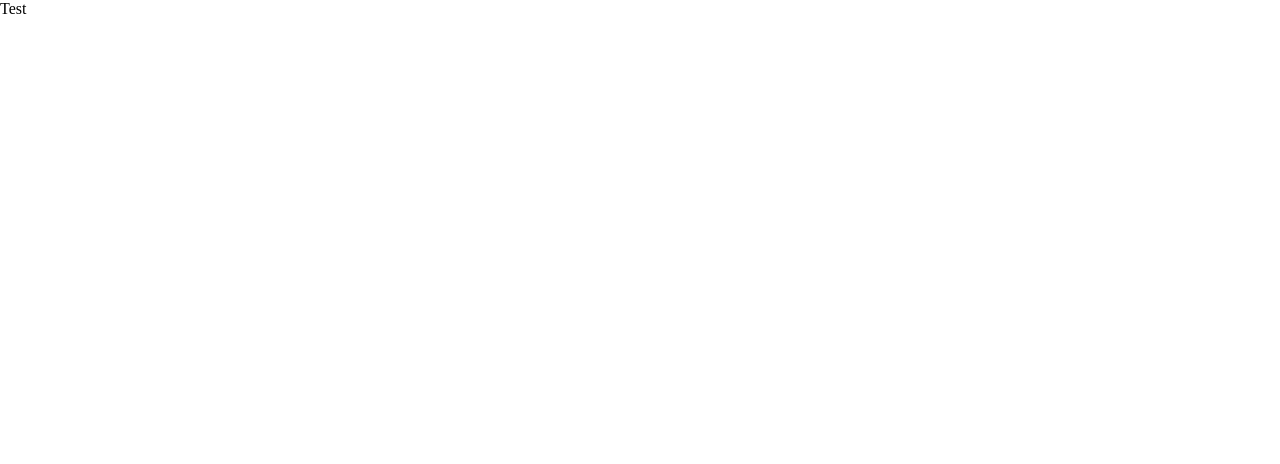
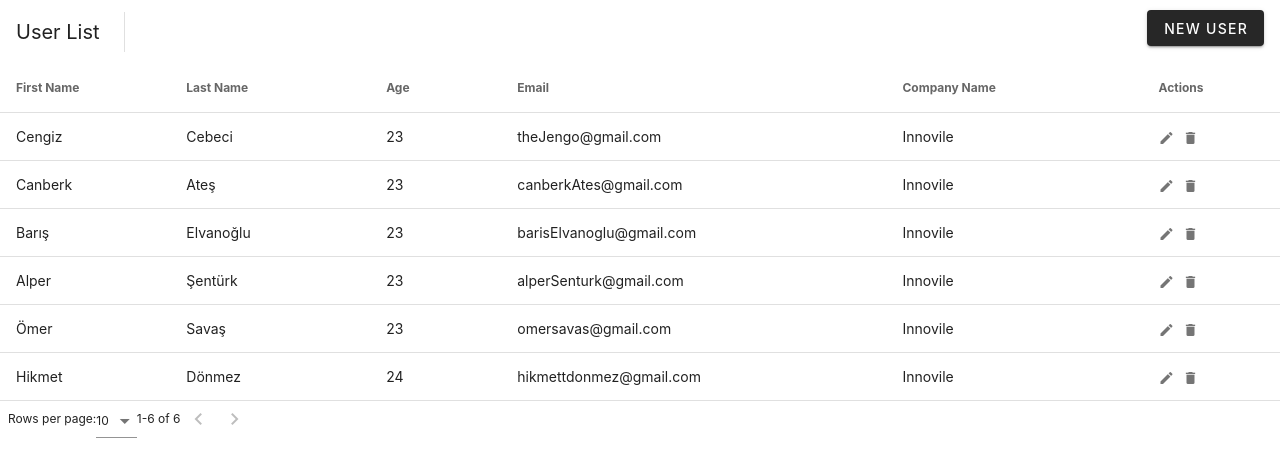
Before and after one commit to HikmetDonmez/bs-vue-project, a Vue app: page / in a window 1280 px wide. Shown: the top 464 px of the page. Built offline with nearby package versions, Linux system fonts and the light colour scheme; a small style sheet from the web is missing.

Commit message:
added-user-page
Added user page

```diff
--- a/src/App.vue
+++ b/src/App.vue
@@ -1,18 +1,20 @@
 <template>
   <div id="app">
-    <div>
-      Test
-    </div>
+    <user-page />
   </div>
 </template>
 
 <script>
-
+import UserPage from './components/userPage.vue'
 
 export default {
   name: 'App',
   components: {
-
+    UserPage
   }
 }
 </script>
+
+<style>
+@import url("https://stackpath.bootstrapcdn.com/bootstrap/4.5.0/css/bootstrap.min.css");
+</style>
--- /dev/null
+++ b/src/components/userPage.vue
@@ -0,0 +1,317 @@
+<template>
+<div>
+ <v-data-table
+    :headers="headers"
+    :items="users"
+    class="elevation-1"
+  >
+    <template v-slot:top>
+      <v-toolbar
+        flat
+      >
+        <v-toolbar-title>User List</v-toolbar-title>
+        <v-divider
+          class="mx-4"
+          inset
+          vertical
+        ></v-divider>
+        <v-spacer></v-spacer>
+        <v-dialog
+          v-model="dialog"
+          max-width="500px"
+        >
+          <template v-slot:activator="{ on, attrs }">
+            <v-btn
+              color="primary"
+              dark
+              class="mb-2"
+              v-bind="attrs"
+              v-on="on"
+            >
+              New User
+            </v-btn>
+          </template>
+          <v-card>
+            <v-card-title>
+              <span class="headline">{{ formTitle }}</span>
+            </v-card-title>
+
+            <v-card-text>
+              <v-container>
+                <v-row>
+                  <v-col
+                    cols="12"
+                    sm="6"
+                    md="4"
+                  >
+                    <v-text-field
+                      v-model="editedUser.firstName"
+                      label="First Name"
+                    ></v-text-field>
+                  </v-col>
+                  <v-col
+                    cols="12"
+                    sm="6"
+                    md="4"
+                  >
+                    <v-text-field
+                      v-model="editedUser.lastName"
+                      label="Last Name"
+                    ></v-text-field>
+                  </v-col>
+                  <v-col
+                    cols="12"
+                    sm="6"
+                    md="4"
+                  >
+                    <v-text-field
+                      v-model="editedUser.age"
+                      label="Age"
+                    ></v-text-field>
+                  </v-col>
+                  <v-col
+                    cols="12"
+                    sm="6"
+                    md="4"
+                  >
+                    <v-text-field
+                      v-model="editedUser.email"
+                      label="Email"
+                    ></v-text-field>
+                  </v-col>
+                  <v-col
+                    cols="12"
+                    sm="6"
+                    md="4"
+                  >
+                    <v-text-field
+                      v-model="editedUser.companyName"
+                      label="Company Name"
+                    ></v-text-field>
+                  </v-col>
+                </v-row>
+              </v-container>
+            </v-card-text>
+
+            <v-card-actions>
+              <v-spacer></v-spacer>
+              <v-btn
+                color="blue darken-1"
+                text
+                @click="close"
+              >
+                Cancel
+              </v-btn>
+              <v-btn
+                color="blue darken-1"
+                text
+                @click="save"
+              >
+                Save
+              </v-btn>
+            </v-card-actions>
+          </v-card>
+        </v-dialog>
+        <v-dialog v-model="dialogDelete" max-width="500px">
+          <v-card>
+            <v-card-title class="headline">Are you sure you want to delete this user?</v-card-title>
+            <v-card-actions>
+              <v-spacer></v-spacer>
+              <v-btn color="blue darken-1" text @click="closeDelete">Cancel</v-btn>
+              <v-btn color="blue darken-1" text @click="deleteUserConfirm">OK</v-btn>
+              <v-spacer></v-spacer>
+            </v-card-actions>
+          </v-card>
+        </v-dialog>
+      </v-toolbar>
+    </template>
+    <template v-slot:item.actions="{ item }">
+      <v-icon
+        small
+        class="mr-2"
+        @click="editUser(item)"
+      >
+        mdi-pencil
+      </v-icon>
+      <v-icon
+        small
+        @click="deleteUser(item)"
+      >
+        mdi-delete
+      </v-icon>
+    </template>
+    <template v-slot:no-data>
+      <v-btn
+        color="primary"
+        @click="initialize"
+      >
+        Reset
+      </v-btn>
+    </template>
+  </v-data-table>
+    <v-snackbar
+      v-model="snackbar"
+      :timeout="timeout"
+      :right="right"
+      :color="color"
+    >
+    {{snackbarText}}
+    <v-btn text @click="snackbar = false">Close</v-btn>
+    </v-snackbar>
+</div>
+</template>
+
+
+<script>
+
+  export default {
+    data: () => ({
+      snackbar: false,
+      timeout:3000,
+      right: true,
+      color: "success",
+      snackbarText:"",
+      dialog: false,
+      dialogDelete: false,
+      headers: [
+        {
+          text: 'First Name',
+          align: 'start',
+          sortable: false,
+          value: 'firstName',
+        },
+        { text: 'Last Name', value: 'lastName' },
+        { text: 'Age', value: 'age' },
+        { text: 'Email', value: 'email' },
+        { text: 'Company Name', value: 'companyName' },
+        { text: 'Actions', value: 'actions', sortable: false },
+      ],
+      users: [],
+      editedIndex: -1,
+      editedUser: {
+        firstName: '',
+        lastName: '',
+        age: 0,
+        email: '',
+        companyName:''
+      },
+      defaultUser: {
+        firstName: '',
+        lastName: '',
+        age: 0,
+        email: '',
+        companyName:''
+      },
+    }),
+    computed: {
+      formTitle () {
+        return this.editedIndex === -1 ? 'New User' : 'Edit User'
+      },
+    },
+
+    watch: {
+      dialog (val) {
+        val || this.close()
+      },
+      dialogDelete (val) {
+        val || this.closeDelete()
+      },
+    },
+
+    created () {
+      this.initialize()
+    },
+
+    methods: {
+      initialize () {
+        this.users = [
+          {
+           firstName: 'Cengiz',
+           lastName: 'Cebeci',
+           age: 23,
+           email: 'theJengo@gmail.com',
+           companyName:'Innovile'
+          },
+          {
+           firstName: 'Canberk',
+           lastName: 'Ateş',
+           age: 23,
+           email: 'canberkAtes@gmail.com',
+           companyName:'Innovile'
+          },
+          {
+           firstName: 'Barış',
+           lastName: 'Elvanoğlu',
+           age: 23,
+           email: 'barisElvanoglu@gmail.com',
+           companyName:'Innovile'
+          },
+          {
+           firstName: 'Alper',
+           lastName: 'Şentürk',
+           age: 23,
+           email: 'alperSenturk@gmail.com',
+           companyName:'Innovile'
+          },
+          {
+           firstName: 'Ömer',
+           lastName: 'Savaş',
+           age: 23,
+           email: 'omersavas@gmail.com',
+           companyName:'Innovile'
+          },
+          {
+           firstName: 'Hikmet',
+           lastName: 'Dönmez',
+           age: 24,
+           email: 'hikmettdonmez@gmail.com',
+           companyName:'Innovile'
+          }
+        ]
+      },
+
+      editUser (item) {
+        this.editedIndex = this.users.indexOf(item)
+        this.editedUser = Object.assign({}, item)
+        this.dialog = true
+      },
+
+      deleteUser (item) {
+        this.editedIndex = this.users.indexOf(item)
+        this.editedUser = Object.assign({}, item)
+        this.dialogDelete = true
+      },
+
+      deleteUserConfirm () {
+        this.users.splice(this.editedIndex, 1)
+        this.closeDelete()
+        this.snackbar = true,
+        this.snackbarText = "User deleted successfully"
+      },
+
+      close () {
+        this.dialog = false
+        this.$nextTick(() => {
+          this.editedUser = Object.assign({}, this.defaultUser)
+          this.editedIndex = -1
+        })
+      },
+
+      closeDelete () {
+        this.dialogDelete = false
+        this.$nextTick(() => {
+          this.editedUser = Object.assign({}, this.defaultUser)
+          this.editedIndex = -1
+        })
+      },
+
+      save () {
+
+      },
+    },
+  }
+</script>
+
+<style>
+@import url("https://stackpath.bootstrapcdn.com/bootstrap/4.5.0/css/bootstrap.min.css");
+</style>
```
